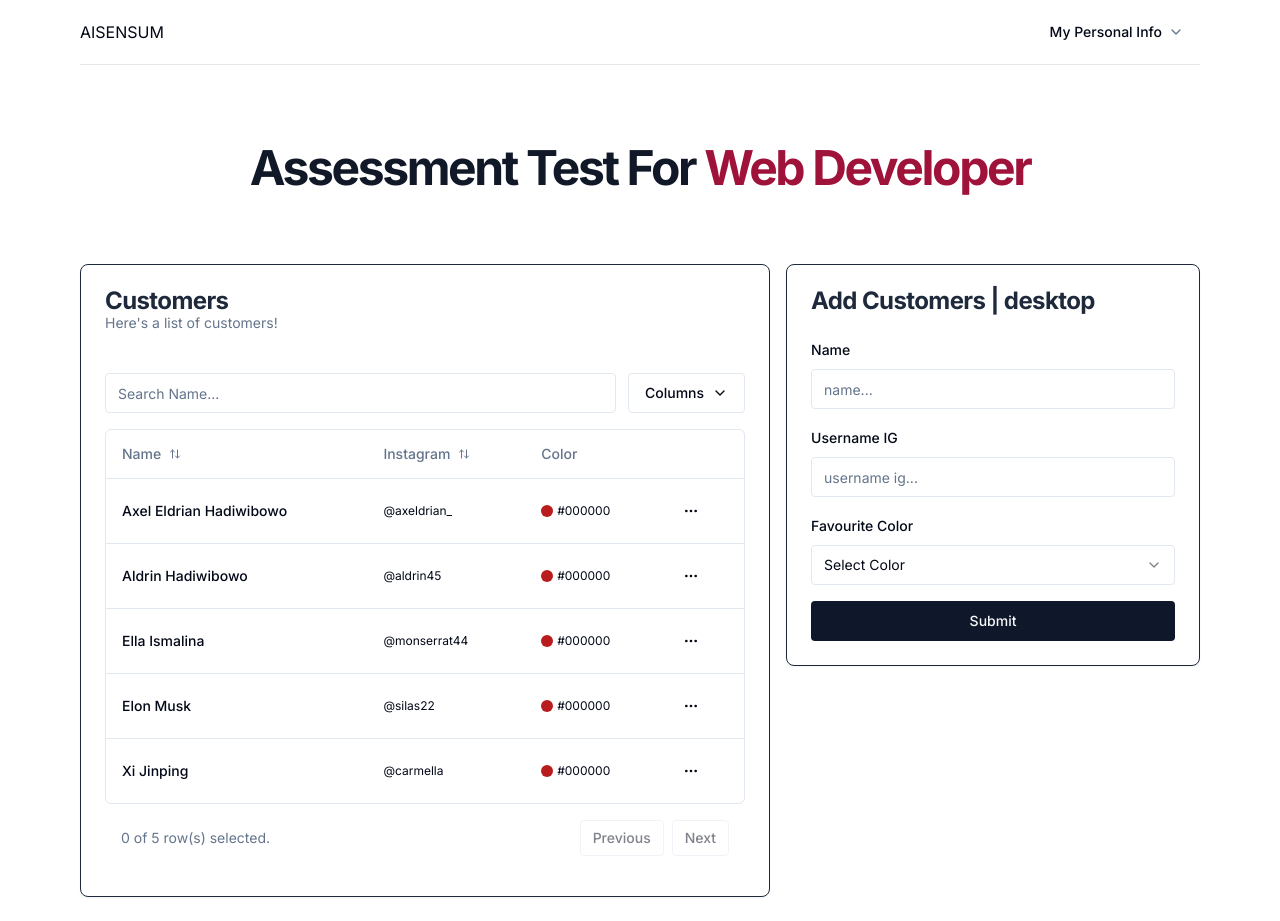
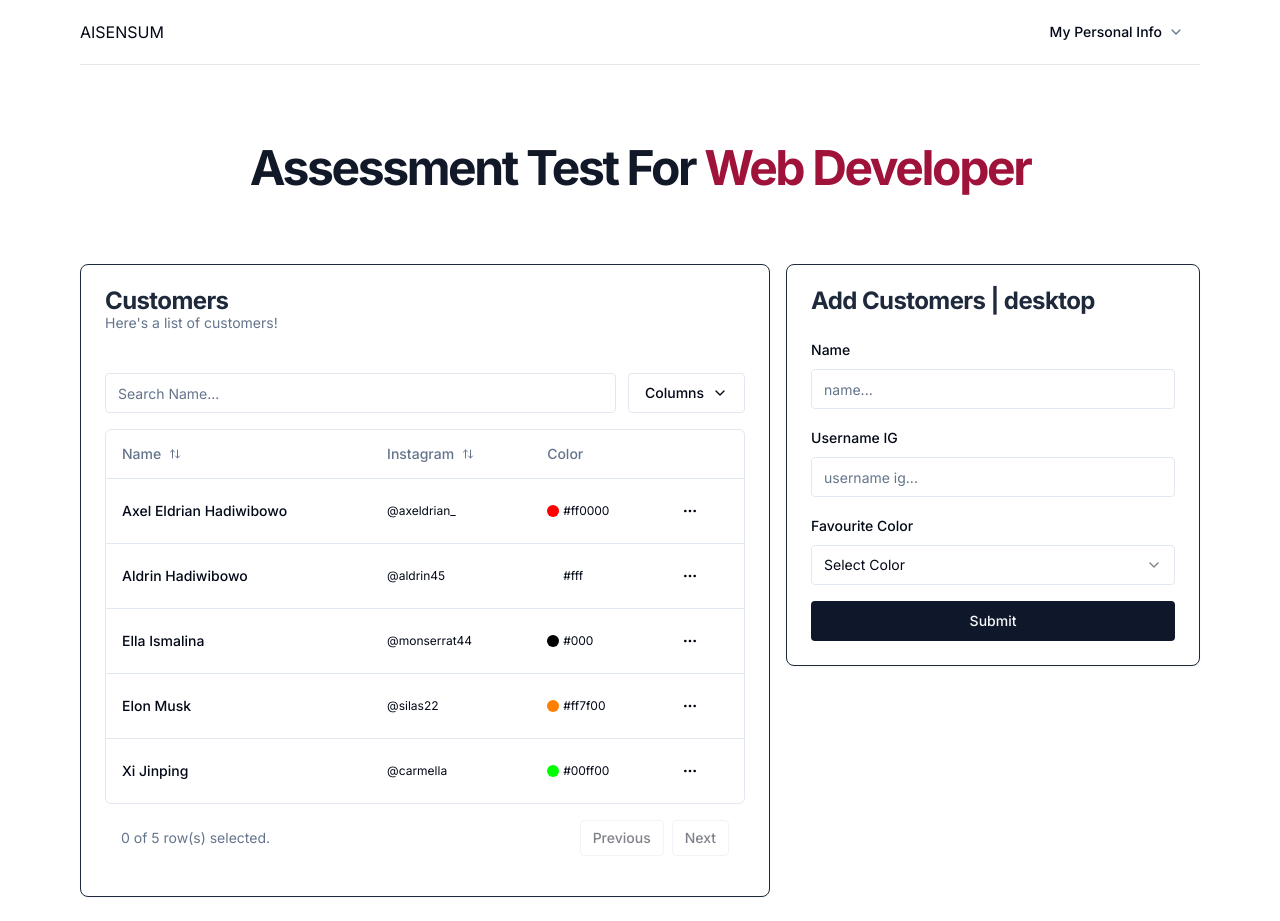
Before and after one commit to eldrians/next_aisensum, a Next.js app: page / in a window 1280 px wide. Built offline with nearby package versions, Linux system fonts and the light colour scheme.

Commit message:
app(): add tanstack

```diff
--- a/package.json
+++ b/package.json
@@ -17,6 +17,8 @@
     "@radix-ui/react-select": "^2.0.0",
     "@radix-ui/react-separator": "^1.0.3",
     "@radix-ui/react-slot": "^1.0.2",
+    "@tanstack/react-query": "^5.20.1",
+    "@tanstack/react-query-devtools": "^5.20.1",
     "@tanstack/react-table": "^8.11.8",
     "class-variance-authority": "^0.7.0",
     "clsx": "^2.1.0",
@@ -31,6 +33,7 @@
     "zod": "^3.22.4"
   },
   "devDependencies": {
+    "@tanstack/eslint-plugin-query": "^5.20.1",
     "@types/node": "^20",
     "@types/react": "^18",
     "@types/react-dom": "^18",
--- a/src/app/(components)/update.customer.tsx
+++ b/src/app/(components)/update.customer.tsx
@@ -3,7 +3,7 @@
 import React from "react";
 
 //components
-import { CustomerForm } from "@/components";
+import { CustomerForm, MaxWidthWrapper, DataTable } from "@/components";
 
 //shadcn
 import { Card, CardHeader, CardTitle, CardContent } from "@/components/ui/card";
--- a/src/app/layout.tsx
+++ b/src/app/layout.tsx
@@ -3,6 +3,7 @@ import { Inter } from "next/font/google";
 import "./globals.css";
 import { cn } from "@/lib/utils";
 import { Navbar } from "@/components";
+import Providers from "@/components/Providers";
 
 const inter = Inter({ subsets: ["latin"] });
 
@@ -21,10 +22,12 @@ export default function RootLayout({
       <body
         className={cn("relative h-full font-sans antialiased", inter.className)}
       >
-        <main className="relative flex flex-col min-h-screen">
-          <Navbar />
-          <div className="flex-grow flex-1">{children}</div>
-        </main>
+        <Providers>
+          <main className="relative flex flex-col min-h-screen">
+            <Navbar />
+            <div className="flex-grow flex-1">{children}</div>
+          </main>
+        </Providers>
       </body>
     </html>
   );
--- a/src/app/page.tsx
+++ b/src/app/page.tsx
@@ -3,7 +3,7 @@ import { AddCustomer, DataCustomer, Hero } from "@/app/(components)";
 
 export default function Home() {
   return (
-    <>
+    <main className="w-full">
       <MaxWidthWrapper>
         <Hero />
       </MaxWidthWrapper>
@@ -17,6 +17,6 @@ export default function Home() {
           </div>
         </MaxWidthWrapper>
       </section>
-    </>
+    </main>
   );
 }
--- a/src/components/CustomerForm.tsx
+++ b/src/components/CustomerForm.tsx
@@ -24,6 +24,9 @@ import {
 } from "@/components/ui/select";
 import { COLOR_ITEMS } from "@/constants";
 import { cn } from "@/lib/utils";
+
+//tanstack
+import { useQuery, useIsFetching } from "@tanstack/react-query";
 
 const formSchema = z.object({
   name: z.string().min(2, {
--- a/src/components/DataTable.tsx
+++ b/src/components/DataTable.tsx
@@ -47,40 +47,40 @@ const data: Customer[] = [
   {
     id: "m5gr84i9",
     name: "Axel Eldrian Hadiwibowo",
-    fav_color: "000000",
     username_ig: "axeldrian_",
+    fav_color: "#FF0000",
   },
   {
     id: "3u1reuv4",
     name: "Aldrin Hadiwibowo",
-    fav_color: "000000",
     username_ig: "aldrin45",
+    fav_color: "#FFF",
   },
   {
     id: "derv1ws0",
     name: "Ella Ismalina",
-    fav_color: "000000",
     username_ig: "Monserrat44",
+    fav_color: "#000",
   },
   {
     id: "5kma53ae",
     name: "Elon Musk",
-    fav_color: "000000",
     username_ig: "Silas22",
+    fav_color: "#FF7F00",
   },
   {
     id: "bhqecj4p",
     name: "Xi Jinping",
-    fav_color: "000000",
     username_ig: "carmella",
+    fav_color: "#00FF00",
   },
 ];
 
 export type Customer = {
   id: string;
   name: string;
+  username_ig: string;
   fav_color: string;
-  username_ig: string;
 };
 
 export const columns: ColumnDef<Customer>[] = [
@@ -127,8 +127,11 @@ export const columns: ColumnDef<Customer>[] = [
     header: "Color",
     cell: ({ row }) => (
       <div className="capitalize flex flex-row gap-1 items-center">
-        <div className="h-3 w-3 rounded-full bg-red-700" />
-        <div className="lowercase text-xs">#{row.getValue("fav_color")}</div>
+        <div
+          style={{ backgroundColor: row.getValue("fav_color") }}
+          className="h-3 w-3 rounded-full"
+        />
+        <div className="lowercase text-xs">{row.getValue("fav_color")}</div>
       </div>
     ),
   },
--- /dev/null
+++ b/src/components/Providers.tsx
@@ -0,0 +1,17 @@
+"use client";
+
+import { useState } from "react";
+import { QueryClient, QueryClientProvider } from "@tanstack/react-query";
+import { ReactQueryDevtools } from "@tanstack/react-query-devtools";
+
+const Providers = ({ children }: { children: React.ReactNode }) => {
+  const queryClient = new QueryClient();
+  return (
+    <QueryClientProvider client={queryClient}>
+      {children}
+      <ReactQueryDevtools initialIsOpen={false} />
+    </QueryClientProvider>
+  );
+};
+
+export default Providers;
--- a/src/constants/index.ts
+++ b/src/constants/index.ts
@@ -1,8 +1,4 @@
 export const COLOR_ITEMS = [
-  {
-    hex: "#FF0000",
-    color: "red",
-  },
   {
     hex: "#FFF",
     color: "white",
@@ -10,6 +6,10 @@ export const COLOR_ITEMS = [
   {
     hex: "#000",
     color: "black",
+  },
+  {
+    hex: "#FF0000",
+    color: "red",
   },
   {
     hex: "#FF7F00",
--- /dev/null
+++ b/src/modules/landing-page/content-senction.tsx
@@ -0,0 +1,9 @@
+const ContentSection = () => {
+  return (
+    <div>
+      <div>Content Section</div>
+    </div>
+  );
+};
+
+export default ContentSection;
--- /dev/null
+++ b/src/modules/landing-page/header-section.tsx
@@ -0,0 +1,9 @@
+const HeaderSection = () => {
+  return (
+    <div>
+      <div>Axel</div>
+    </div>
+  );
+};
+
+export default HeaderSection;
```
Also changed, not shown: 1 other file (tests, documents, lock files or other folders).
